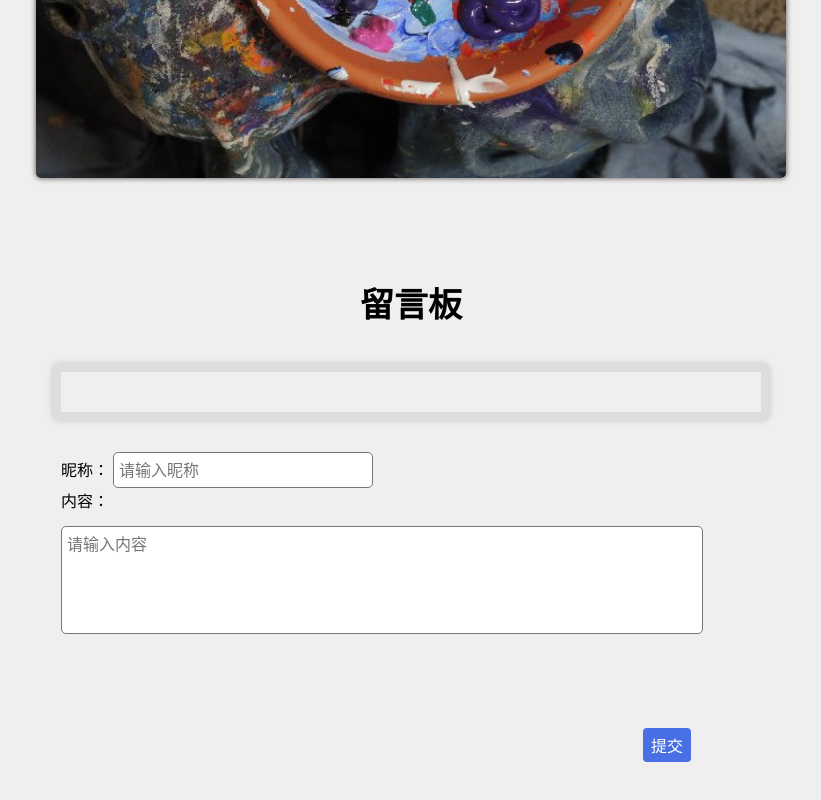
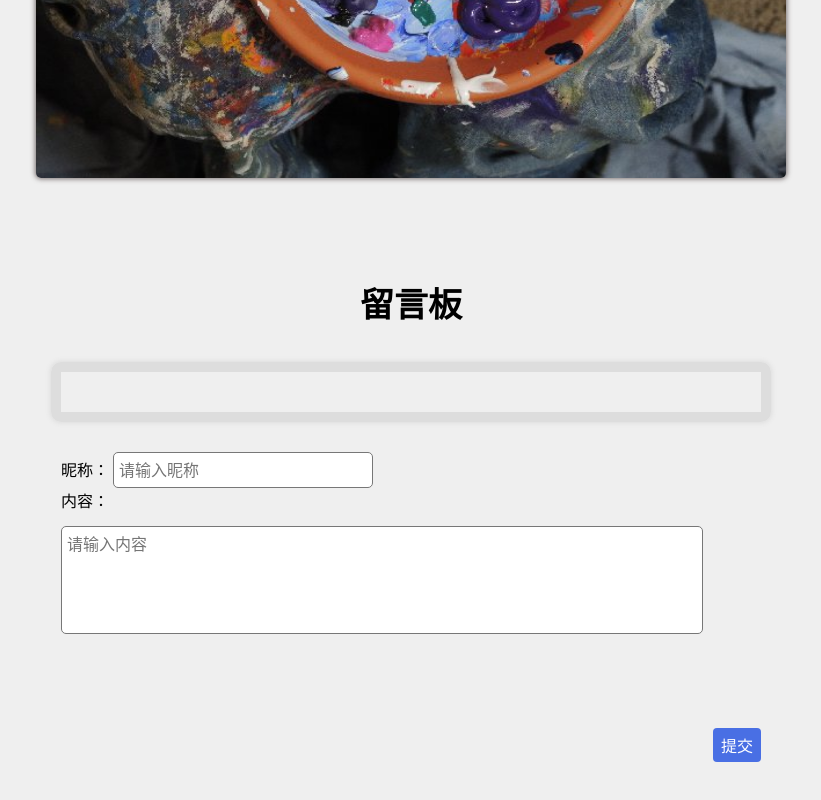
Before and after one commit to From-WH/MYCV, a plain HTML site: page index.html in a window 1280 px wide. Shown: the part 1821-2621 px from the top of the page, without its empty margins (229-1050 px from the left). Drawn offline with nearby package versions, Linux system fonts and the light colour scheme; a script that the page names is missing.

Commit message:
提交按钮位置变更

```diff
--- a/a.css
+++ b/a.css
@@ -420,7 +420,6 @@ body .portfolio > nav .bar.state-3 .bartwo{
 .input3{
     float: right;
     margin-top: 90px;
-    margin-right: 70px;
     border: none;
     padding:5px 8px;
     border-radius: 4px;
```
